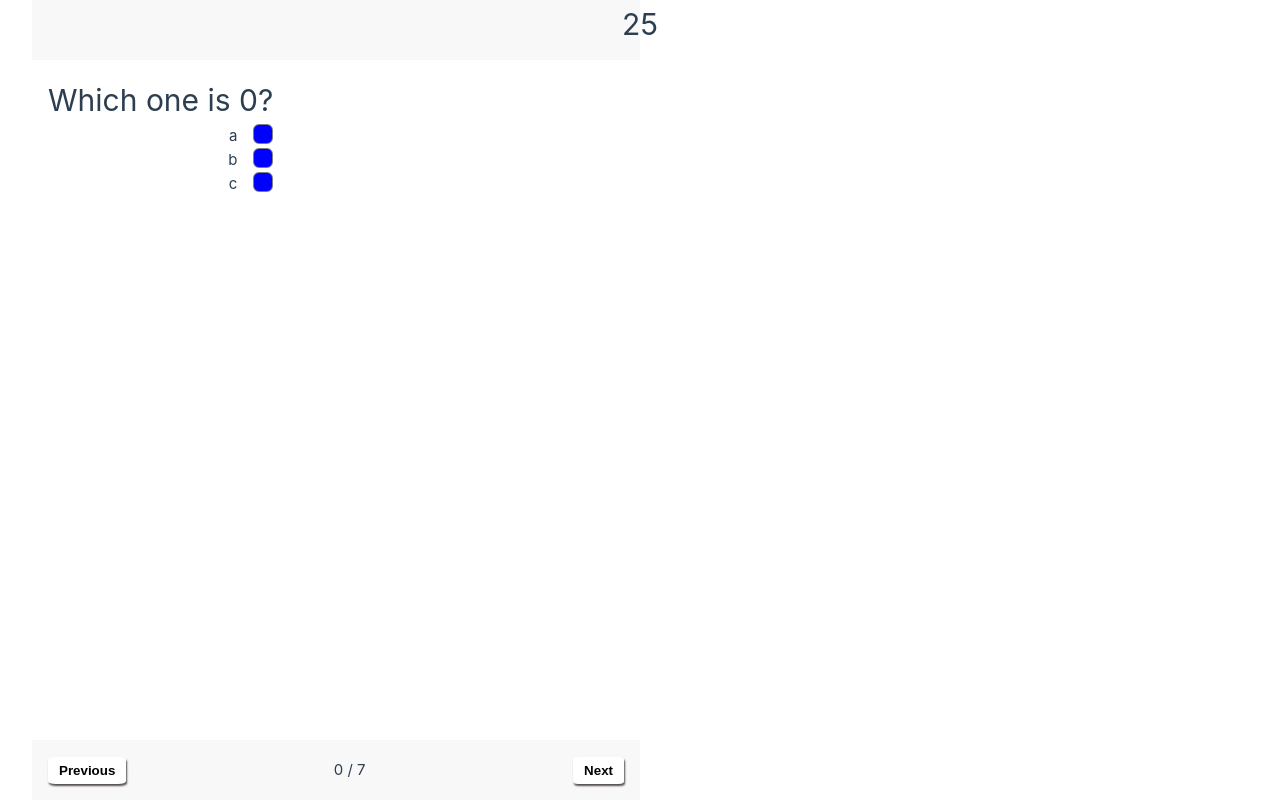
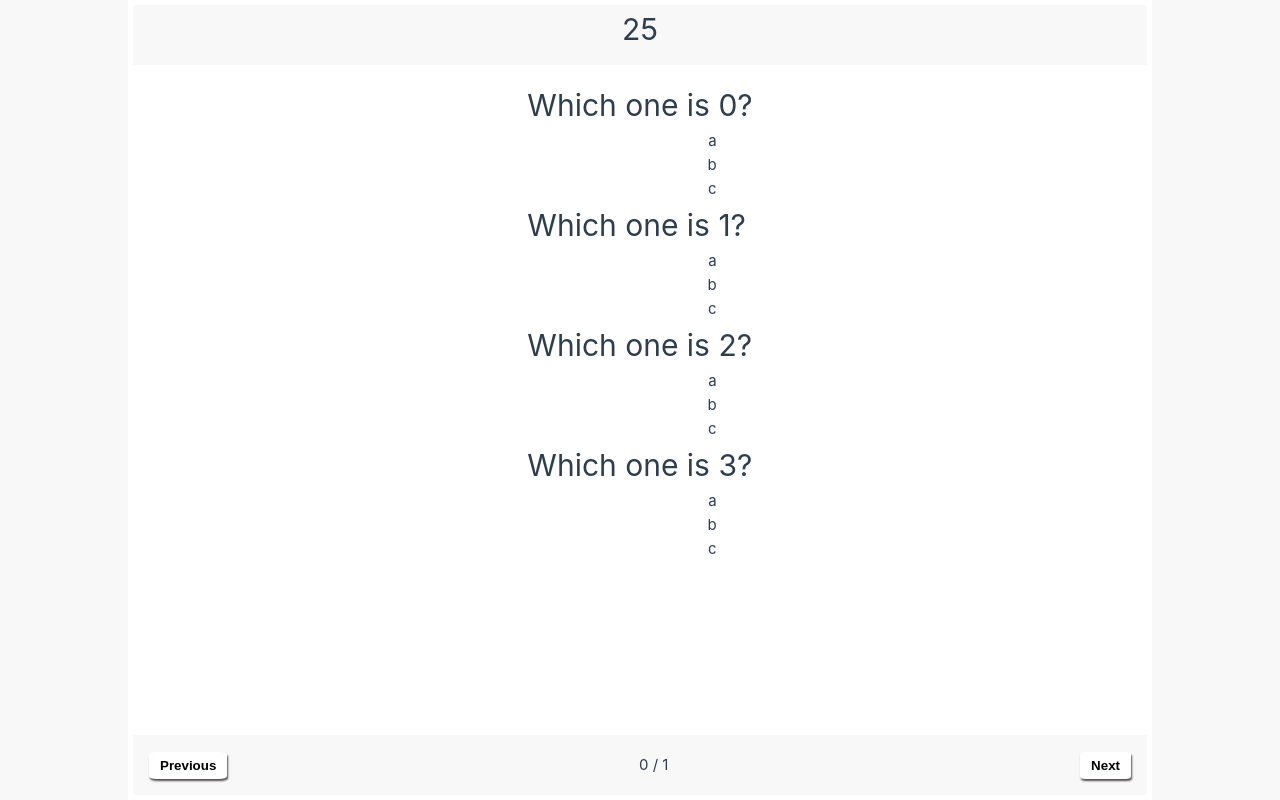
Before and after one commit to pcvonz/quiz_app_vue, a Vue app: page / in a window 1280 px wide. Built offline with nearby package versions, Linux system fonts and the light colour scheme.

Commit message:
Update styles

```diff
--- a/src/App.vue
+++ b/src/App.vue
@@ -55,7 +55,7 @@
 <template>
 	<Quiz
 			:questions="questions"
-			:maxNumberToRender="1"
+			:maxNumberToRender="4"
 			/>
 
 </template>
--- a/src/assets/main.css
+++ b/src/assets/main.css
@@ -1,7 +1,6 @@
 @import './base.css';
 
 #app {
-  max-width: 1280px;
   margin: 0 auto;
   font-weight: normal;
 }
@@ -27,7 +26,9 @@
 
   #app {
     display: grid;
-    grid-template-columns: 1fr 1fr;
+		justify-content: center;
+		grid-template-columns: 1024px;
     padding: 0 2rem;
+		background: var(--color-background-soft);
   }
 }
--- a/src/components/PageButton.vue
+++ b/src/components/PageButton.vue
@@ -1,29 +1,25 @@
 <script setup lang="ts">
 import { ref } from "vue";
 
-const page = ref(0);
-
 const props = defineProps<{
-	maxPage: number
+	maxPage: number,
+	'modelValue': number
 }>();
 
 const emit = defineEmits<{
-	(e: 'nextPage', pageNumber: number): number,
-	(e: 'prevPage', pageNumber: number): number
+	(e: 'update:model-value', pageNumber: number): number,
 }>();
 
 const nextPage = () => {
-	if (page.value >= props.maxPage) {
+	if (props.modelValue >= props.maxPage) {
 		return;
 	}
-	page.value += 1;
-	emit('nextPage', page.value);
+	emit('update:model-value', props.modelValue + 1);
 }
 
 const prevPage = () => {
-	if (page.value > 0) {
-		page.value -= 1;
-		emit('nextPage', page.value);
+	if (props.modelValue > 0) {
+		emit('update:model-value', props.modelValue - 1);
 	}
 }
 
@@ -36,7 +32,7 @@
 		>
 			Previous
 		</button>
-		<span class="progress"> {{ page }} / {{ maxPage }} </span>
+		<span class="progress"> {{ modelValue }} / {{ maxPage }} </span>
 		<button data-testid="next-button" @click="nextPage">
 			Next
 		</button>
--- a/src/components/QuestionComponent.vue
+++ b/src/components/QuestionComponent.vue
@@ -20,15 +20,17 @@
 	<div>
 		<div class="question">
 			<h1 data-testid="question-title" class="question-title"> {{ question }}
-				<div class="correct-indicator" v-if="userAnswer">
+				<div data-testid="correct-indicator" class="correct-indicator" v-if="userAnswer">
 					{{ userAnswer !== answer ? "❌" : "✅︎" }}
 				</div>
 			</h1>
 			<div class="option" v-for="answer in possibleAnswers">
 				{{ answer }}
-				<Radio />
-				<!--label :for="answer"> {{ answer }} </label>
-				<input type="radio" @click="emit('answer', answer)"  :name="answer" / -->
+				<Radio
+						:data-testid="`answer-${answer}`"
+						@click="emit('answer', answer)"
+						:model-value="userAnswer === answer"
+				/>
 			</div>
 		</div>
 	</div>
--- a/src/components/Quiz.vue
+++ b/src/components/Quiz.vue
@@ -21,16 +21,8 @@
 
 const answerQuestion = (questionNumber: number, answer: string) => {
 	questions.value[questionNumber].userAnswer = answer;
-	console.log(questions.value);
 }
 const limitReached = ref(false);
-
-const progress = computed(() => {
-	const totalQuestions = questions.value.length;
-	const answeredQuestions = questions.value.filter(question => question.userAnswer !== undefined).length;
-
-	return `${answeredQuestions} / ${totalQuestions}`
-});
 
 const isQuizFinished = computed(() => {
 	const totalQuestions = questions.value.length;
@@ -48,7 +40,6 @@
 const onLimitReached = () => {
 	limitReached.value = true;
 }
-
 
 const getQuestionIndex = (index: number, page: number) => {
 	if (page === 0) {
@@ -87,24 +78,27 @@
 		</div>
 
 		<div class="question" v-else>
-			<template  v-for="index in maxNumberToRender">
+			<TransitionGroup name="quiz" tag="div">
+				<div v-for="index in maxNumberToRender"
+							:key="getQuestionIndex(index, page)"
+					>
 					<QuestionComponent
 							v-if="questions[getQuestionIndex(index, page)]"
-						@answer="(answer: string) => answerQuestion(index, answer)"
+							@answer="(answer: string) => answerQuestion(getQuestionIndex(index, page), answer)"
 							:userAnswer="questions[getQuestionIndex(index, page)].userAnswer"
 							:question-number="index"
 							:question="questions[getQuestionIndex(index, page)].question"
 							:possibleAnswers='questions[getQuestionIndex(index, page)].possibleAnswers'
 							:answer="questions[getQuestionIndex(index, page)].correctAnswer"
 							/>
-			</template>
+				</div>
+			</TransitionGroup>
 		</div>
 
 		<PageButton
 					class="pageButton"
 					:maxPage="getMaxPage()"
-					@prevPage="(pageNumber: number) => page = pageNumber"
-					@nextPage="(pageNumber: number) => page = pageNumber"
+					v-model="page"
 		/>
 	</div>
 </template>
@@ -127,11 +121,20 @@
 .questions {
 	height: 100%;
 	display: grid;
+	background: var(--color-background);
 	grid-template-rows: 60px 1fr 60px;
+	grid-template-columns: 1fr;
 	grid-template-areas:
 		"time-remaining time-remaining time-remaining"
 		"question question question"
 		"page-button page-button page-button";
+}
+
+@media (min-width: 1024px) {
+	.questions {
+	grid-template-columns: 1fr;
+		border: 5px solid var(--color-background);
+	}
 }
 
 .question {
@@ -139,6 +142,7 @@
 	height: 100%;
 	padding: 1rem;
 	display: flex;
+	justify-content: center;
 }
 
 .timeRemaining {
@@ -150,4 +154,20 @@
 	padding: 1rem;
 	grid-area: page-button;
 }
+
+.quiz-move,
+.quiz-enter-active,
+.quiz-leave-active {
+  transition: all .5s ease;
+	top: 0;
+}
+.quiz-enter-from,
+.quiz-leave-to {
+  opacity: 0;
+  transform: translateX(300px);
+}
+.quiz-leave-active {
+  position: absolute;
+}
+
 </style>
--- a/src/components/Radio.vue
+++ b/src/components/Radio.vue
@@ -1,16 +1,12 @@
 <script setup lang="ts">
-	import { ref } from "vue";
-
-	const value = ref<boolean>(false);
-
-const onClick = () => {
-	value.value = !value.value;
-}
+defineProps<{
+	modelValue: boolean
+}>()
 
 </script>
 
 <template>
-	<div :class="value ? 'selected radio' : 'not-selected radio'" @click="onClick" class="radio">
+	<div :class="modelValue ? 'selected radio' : 'not-selected radio'" class="radio">
 	</div>
 </template>
 
@@ -19,15 +15,20 @@
 	width: 20px;
 	height: 20px;
 	border-radius: 30%;
-		border: 1px solid gray;
+	border: 1px solid white;
+	transition: all 0.4s;
 }
-	.selected {
-		background: linear-gradient(blue, 10%, pink);
-		transition: all 1s;
-	}
 
-	.not-selected {
-		background: linear-gradient(blue, 100%, pink);
-		transition: all 1s;
-	}
+.radio:hover {
+	cursor: pointer;
+	background:  var(--color-highlight);
+}
+
+.selected {
+	background:  var(--color-highlight);
+}
+
+.not-selected {
+	background: var(v-background-soft);
+}
 </style>
--- a/src/components/TimeRemaining.vue
+++ b/src/components/TimeRemaining.vue
@@ -46,7 +46,7 @@
 
 <style scoped>
 .timer-wrapper {
-	position: relaive;
+	position: relative;
 	background-color: var(--color-background-soft);
 }
 .timer-bar {
```
Also changed, not shown: 1 other file (tests, documents, lock files or other folders). Lines whose indentation alone changed are shown as unchanged.
